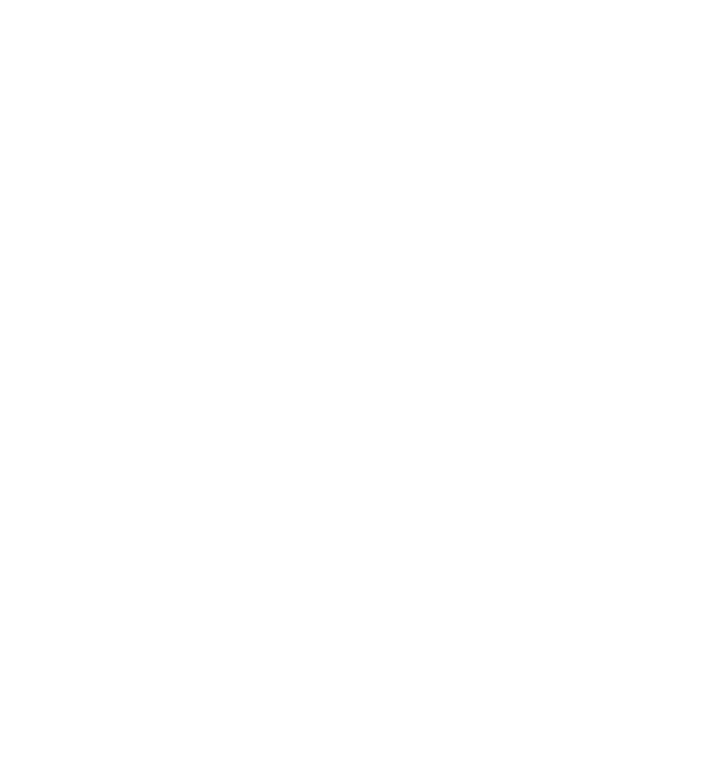
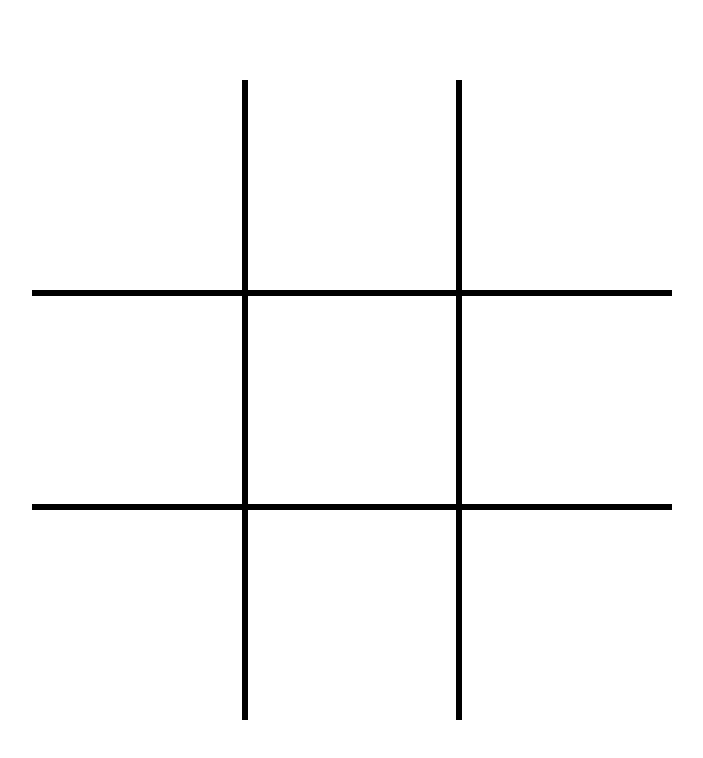
Before and after one commit to Charbytesdev/tic-tac-toe, a plain HTML site: page index.html in a window 1280 px wide. Shown: the whole page, without its empty margins (288-991 px from the left). Drawn offline with Linux system fonts and the light colour scheme.

Commit message:
Add markup and style to display board

```diff
--- a/css/style.css
+++ b/css/style.css
@@ -0,0 +1,46 @@
+*,
+::after,
+::before {
+  margin: 0;
+  padding: 0;
+  box-sizing: border-box;
+}
+
+body,
+html {
+  height: 100%;
+  width: 100%;
+}
+
+body {
+  display: flex;
+  justify-content: center;
+  align-items: center;
+}
+
+.board {
+  width: 40rem;
+  height: 40rem;
+  display: grid;
+  grid-template: 1fr 1fr 1fr/ 1fr 1fr 1fr;
+}
+
+.board-position {
+  border: solid;
+}
+
+.board-position:nth-child(-n + 3) {
+  border-top: none;
+}
+
+.board-position:nth-child(3n + 1) {
+  border-left: none;
+}
+
+.board-position:nth-child(3n) {
+  border-right: none;
+}
+
+.board-position:nth-last-child(-n + 3) {
+  border-bottom: none;
+}
--- a/index.html
+++ b/index.html
@@ -10,6 +10,17 @@
 </head>
 
 <body>
+    <div class="board" id="board">
+        <div class="board-position position-1"></div>
+        <div class="board-position position-2"></div>
+        <div class="board-position position-3"></div>
+        <div class="board-position position-4"></div>
+        <div class="board-position position-5"></div>
+        <div class="board-position position-6"></div>
+        <div class="board-position position-7"></div>
+        <div class="board-position position-8"></div>
+        <div class="board-position position-9"></div>
+    </div>
 
 </body>
 
```
